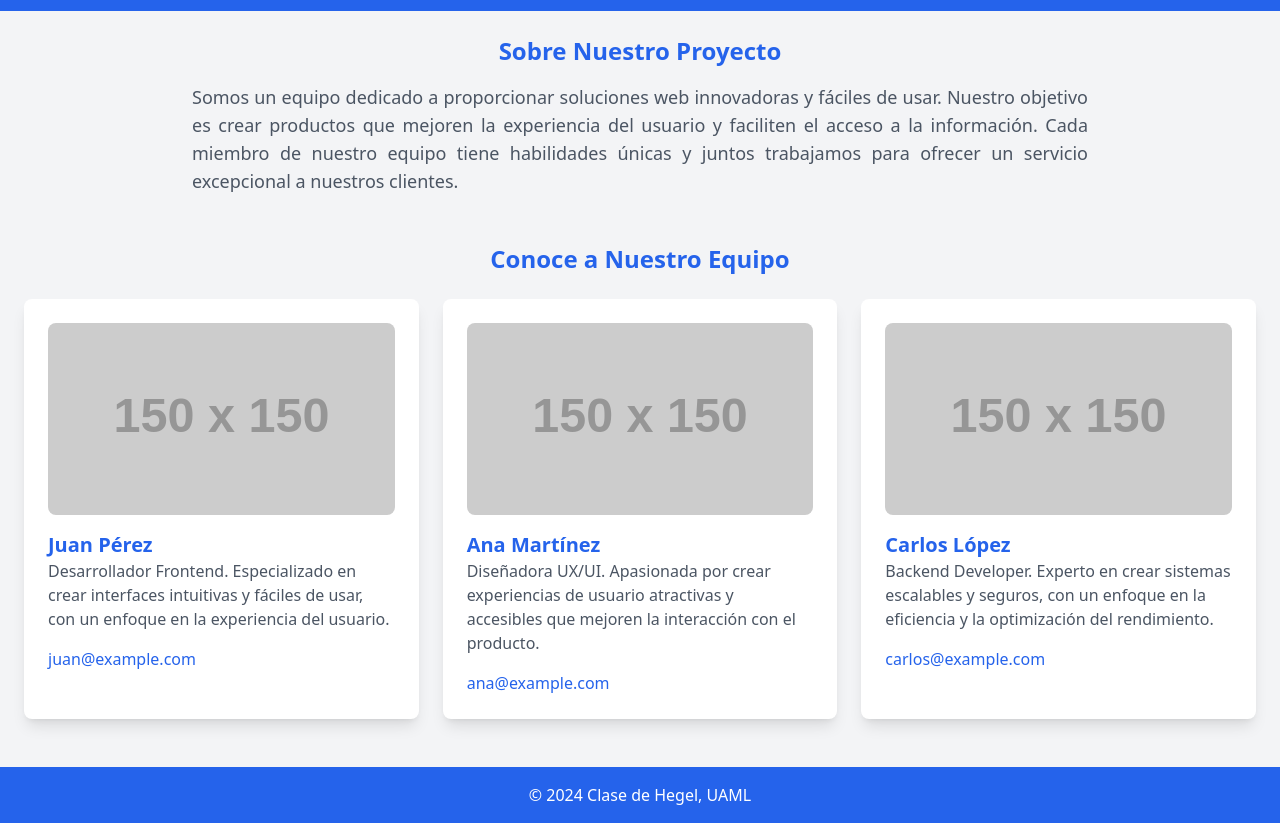
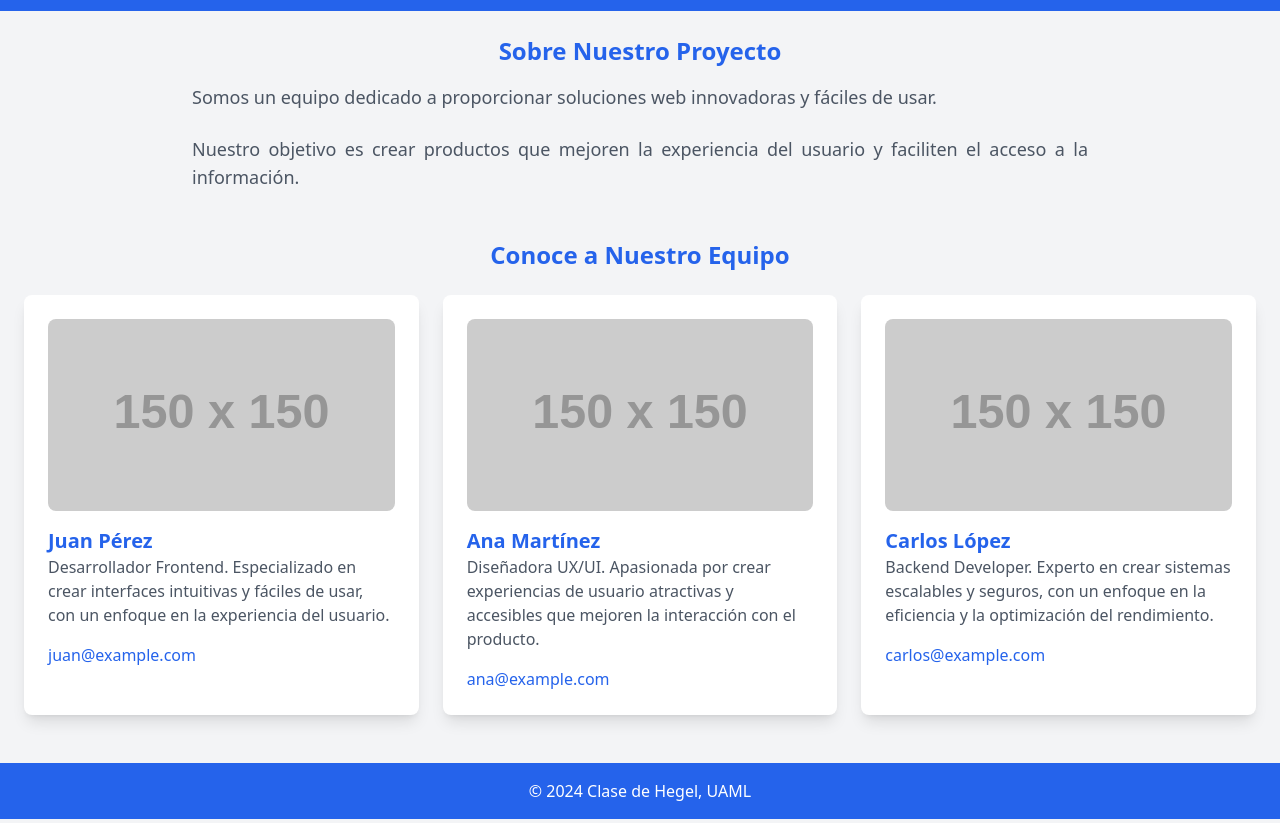
Before and after one commit to hegelespaul/NodeDeploy, a website: page about.html in a window 1280 px wide. Shown: the part 57-880 px from the top of the page. Drawn offline with nearby package versions, Linux system fonts and the light colour scheme; placeholder pictures from the web are drawn by us.

Commit message:
looks fixed

```diff
--- a/about.html
+++ b/about.html
@@ -1,5 +1,6 @@
 <!DOCTYPE html>
 <html lang="es">
+
 <head>
     <meta charset="UTF-8">
     <meta name="viewport" content="width=device-width, initial-scale=1.0">
@@ -7,6 +8,7 @@
     <!-- Cargar Tailwind CSS desde CDN -->
     <script src="https://cdn.tailwindcss.com"></script>
 </head>
+
 <body class="bg-gray-100 font-sans">
 
     <header class="bg-blue-600 text-white p-4">
@@ -21,7 +23,11 @@
         <div class="text-center mb-12">
             <h2 class="text-2xl font-semibold text-blue-600 mb-4">Sobre Nuestro Proyecto</h2>
             <p class="text-gray-600 text-lg max-w-4xl mx-auto text-justify">
-                Somos un equipo dedicado a proporcionar soluciones web innovadoras y fáciles de usar. Nuestro objetivo es crear productos que mejoren la experiencia del usuario y faciliten el acceso a la información. Cada miembro de nuestro equipo tiene habilidades únicas y juntos trabajamos para ofrecer un servicio excepcional a nuestros clientes.
+                Somos un equipo dedicado a proporcionar soluciones web innovadoras y fáciles de usar. </p>
+            <br>
+            <p class="text-gray-600 text-lg max-w-4xl mx-auto text-justify">
+                Nuestro objetivo es crear productos que mejoren la experiencia del usuario y faciliten el acceso a la
+                información.
             </p>
         </div>
 
@@ -30,25 +36,31 @@
         <div class="grid grid-cols-1 md:grid-cols-3 gap-6">
             <!-- Miembro 1 -->
             <div class="bg-white p-6 rounded-lg shadow-lg hover:shadow-xl transition-all">
-                <img src="https://via.placeholder.com/150" alt="Miembro del equipo" class="w-full h-48 object-cover rounded-lg mb-4">
+                <img src="https://via.placeholder.com/150" alt="Miembro del equipo"
+                    class="w-full h-48 object-cover rounded-lg mb-4">
                 <h3 class="text-xl font-semibold text-blue-600">Juan Pérez</h3>
-                <p class="text-gray-600 mb-4">Desarrollador Frontend. Especializado en crear interfaces intuitivas y fáciles de usar, con un enfoque en la experiencia del usuario.</p>
+                <p class="text-gray-600 mb-4">Desarrollador Frontend. Especializado en crear interfaces intuitivas y
+                    fáciles de usar, con un enfoque en la experiencia del usuario.</p>
                 <a href="mailto:juan@example.com" class="text-blue-600 hover:text-blue-800">juan@example.com</a>
             </div>
 
             <!-- Miembro 2 -->
             <div class="bg-white p-6 rounded-lg shadow-lg hover:shadow-xl transition-all">
-                <img src="https://via.placeholder.com/150" alt="Miembro del equipo" class="w-full h-48 object-cover rounded-lg mb-4">
+                <img src="https://via.placeholder.com/150" alt="Miembro del equipo"
+                    class="w-full h-48 object-cover rounded-lg mb-4">
                 <h3 class="text-xl font-semibold text-blue-600">Ana Martínez</h3>
-                <p class="text-gray-600 mb-4">Diseñadora UX/UI. Apasionada por crear experiencias de usuario atractivas y accesibles que mejoren la interacción con el producto.</p>
+                <p class="text-gray-600 mb-4">Diseñadora UX/UI. Apasionada por crear experiencias de usuario atractivas
+                    y accesibles que mejoren la interacción con el producto.</p>
                 <a href="mailto:ana@example.com" class="text-blue-600 hover:text-blue-800">ana@example.com</a>
             </div>
 
             <!-- Miembro 3 -->
             <div class="bg-white p-6 rounded-lg shadow-lg hover:shadow-xl transition-all">
-                <img src="https://via.placeholder.com/150" alt="Miembro del equipo" class="w-full h-48 object-cover rounded-lg mb-4">
+                <img src="https://via.placeholder.com/150" alt="Miembro del equipo"
+                    class="w-full h-48 object-cover rounded-lg mb-4">
                 <h3 class="text-xl font-semibold text-blue-600">Carlos López</h3>
-                <p class="text-gray-600 mb-4">Backend Developer. Experto en crear sistemas escalables y seguros, con un enfoque en la eficiencia y la optimización del rendimiento.</p>
+                <p class="text-gray-600 mb-4">Backend Developer. Experto en crear sistemas escalables y seguros, con un
+                    enfoque en la eficiencia y la optimización del rendimiento.</p>
                 <a href="mailto:carlos@example.com" class="text-blue-600 hover:text-blue-800">carlos@example.com</a>
             </div>
         </div>
@@ -59,4 +71,5 @@
     </footer>
 
 </body>
+
 </html>
```
Also changed, not shown: formulario.html (+2 -3 lines), mapa.html (+7 -1 lines).
